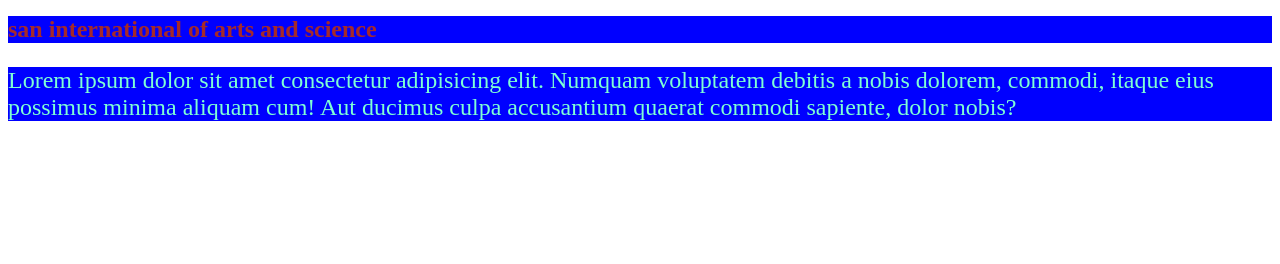
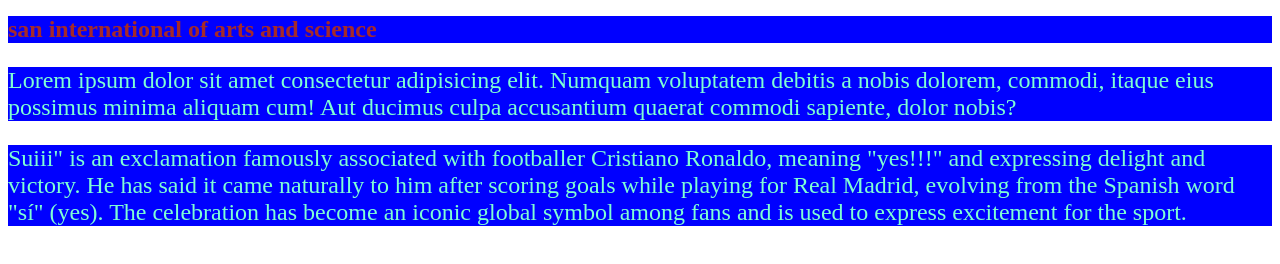
Before and after one commit to vaisakh079/index_page, a plain HTML site: page index.html in a window 1280 px wide. Drawn offline with Linux system fonts and the light colour scheme.

Commit message:
Update index.html add <p>tag

```diff
--- a/index.html
+++ b/index.html
@@ -23,5 +23,8 @@
 <body>
     <h1 style="color: brown;">san international of arts and science</h1>
     <p>Lorem ipsum dolor sit amet consectetur adipisicing elit. Numquam voluptatem debitis a nobis dolorem, commodi, itaque eius possimus minima aliquam cum! Aut ducimus culpa accusantium quaerat commodi sapiente, dolor nobis?</p>
+
+
+    <p>Suiii" is an exclamation famously associated with footballer Cristiano Ronaldo, meaning "yes!!!" and expressing delight and victory. He has said it came naturally to him after scoring goals while playing for Real Madrid, evolving from the Spanish word "sí" (yes). The celebration has become an iconic global symbol among fans and is used to express excitement for the sport.  </p>
 </body>
 </html>
```
